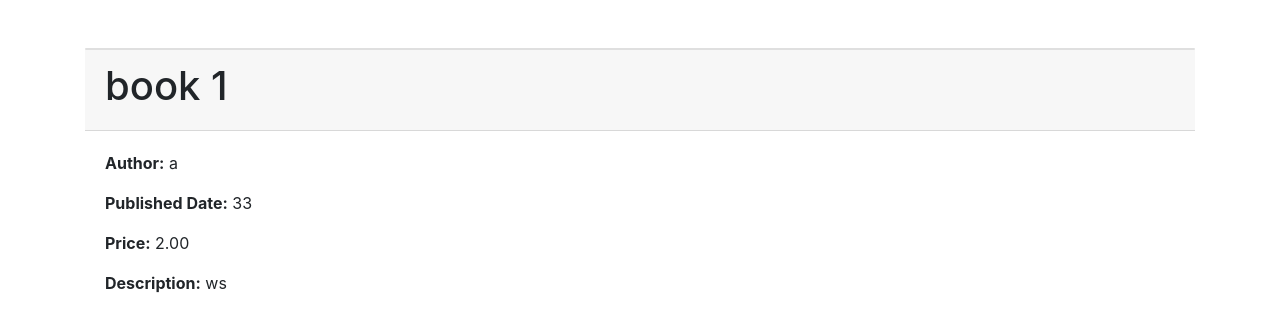
After one commit to Shad-Islam/book-management-system, a Django app: page /view_book/8/ in a window 1280 px wide. The commit adds this page. Shown: the top 332 px of the page. Run offline with Django 5.2, Linux system fonts and the light colour scheme; data comes from the database, SQL or seed files in the repository; both versions use the stored data as it was after the commit; some libraries are stand-ins or nearby versions.

Commit message:
Add view function

```diff
--- a/book_management_system/books/urls.py
+++ b/book_management_system/books/urls.py
@@ -1,9 +1,10 @@
 from django.urls import path
-from .views import homepage,add_book,delete_book,edit_book
+from .views import homepage,add_book,delete_book,edit_book,view_book
 
 urlpatterns = [
    path('',homepage,name='homepage'),
    path('add_book/',add_book,name='add_book'),
    path('delete_book/<int:book_id>/',delete_book,name='delete_book'),
    path('edit_book/<int:book_id>/',edit_book,name='edit_book'),
+   path('view_book/<int:book_id>/',view_book,name='view_book'),
 ]
--- a/book_management_system/books/views.py
+++ b/book_management_system/books/views.py
@@ -33,3 +33,8 @@ def edit_book(request,book_id):
     else:
         form = BookForm(instance=book)
         return render(request,'add_book.html',{'form':form})
+
+
+def view_book(request,book_id):
+    book = Book.objects.get(id=book_id)
+    return render(request,'view_book.html',{'book':book})
--- /dev/null
+++ b/book_management_system/templates/view_book.html
@@ -0,0 +1,30 @@
+<!DOCTYPE html>
+<html lang="en">
+    <head>
+        <meta charset="UTF-8" />
+        <meta name="viewport" content="width=device-width, initial-scale=1.0" />
+        <title>View Book</title>
+        <link
+            href="https://stackpath.bootstrapcdn.com/bootstrap/4.5.2/css/bootstrap.min.css"
+            rel="stylesheet"
+        />
+    </head>
+    <body>
+        <div class="container mt-5">
+            <div class="card"></div>
+                <div class="card-header">
+                    <h1>{{ book.title }}</h1>
+                </div>
+                <div class="card-body">
+                    <p class="card-text"><strong>Author:</strong> {{ book.author }}</p>
+                    <p class="card-text"><strong>Published Date:</strong> {{ book.published_year }}</p>
+                    <p class="card-text"><strong>Price:</strong> {{ book.price }}</p>
+                    <p class="card-text"><strong>Description:</strong> {{ book.description }}</p>
+                </div>
+            </div>
+        </div>
+        <script src="https://code.jquery.com/jquery-3.5.1.slim.min.js"></script>
+        <script src="https://cdn.jsdelivr.net/npm/@popperjs/core@2.5.4/dist/umd/popper.min.js"></script>
+        <script src="https://stackpath.bootstrapcdn.com/bootstrap/4.5.2/js/bootstrap.min.js"></script>
+    </body>
+</html></div>
```
Also changed, not shown: book_management_system/templates/book_list.html (+12 -10 lines), book_management_system/db.sqlite3.
